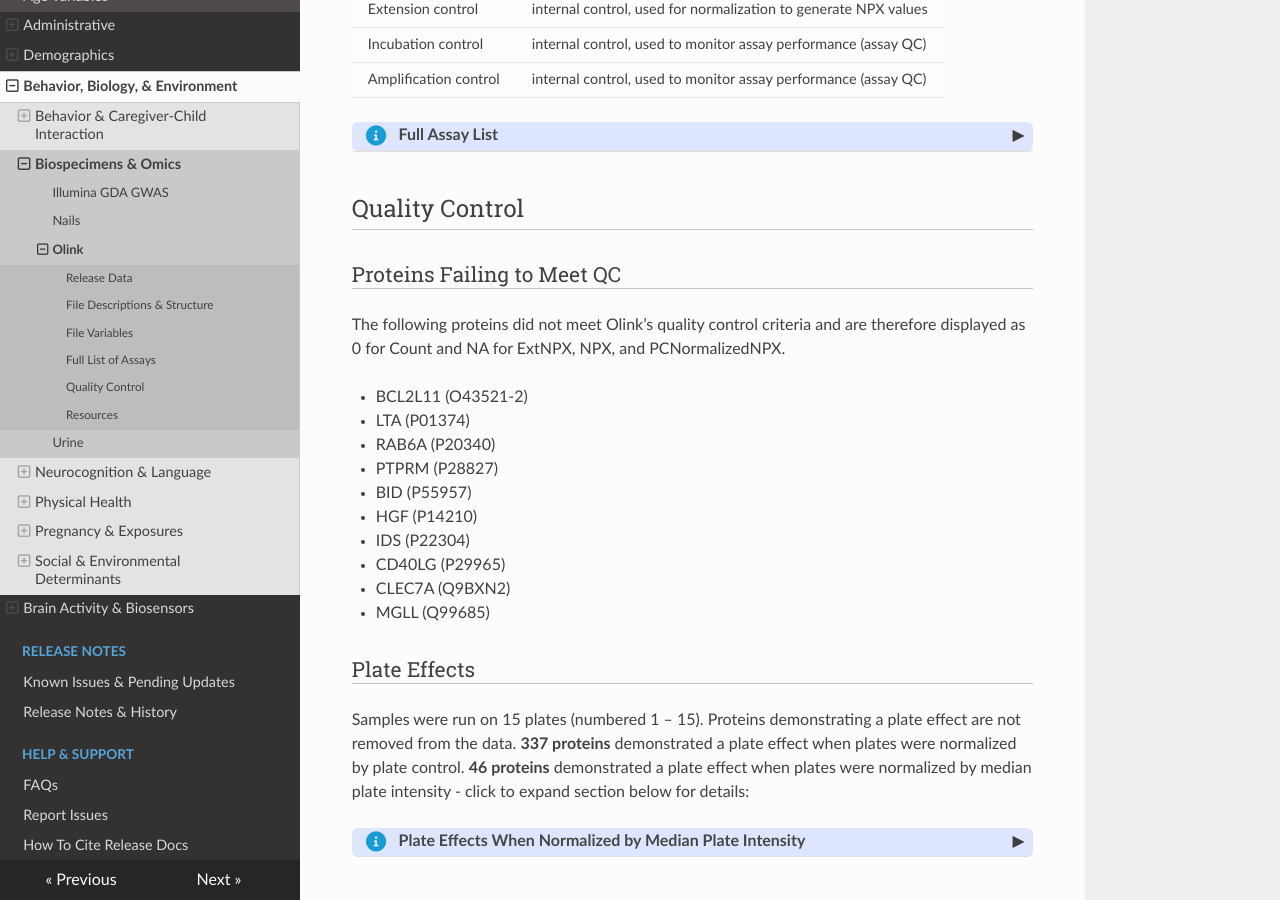
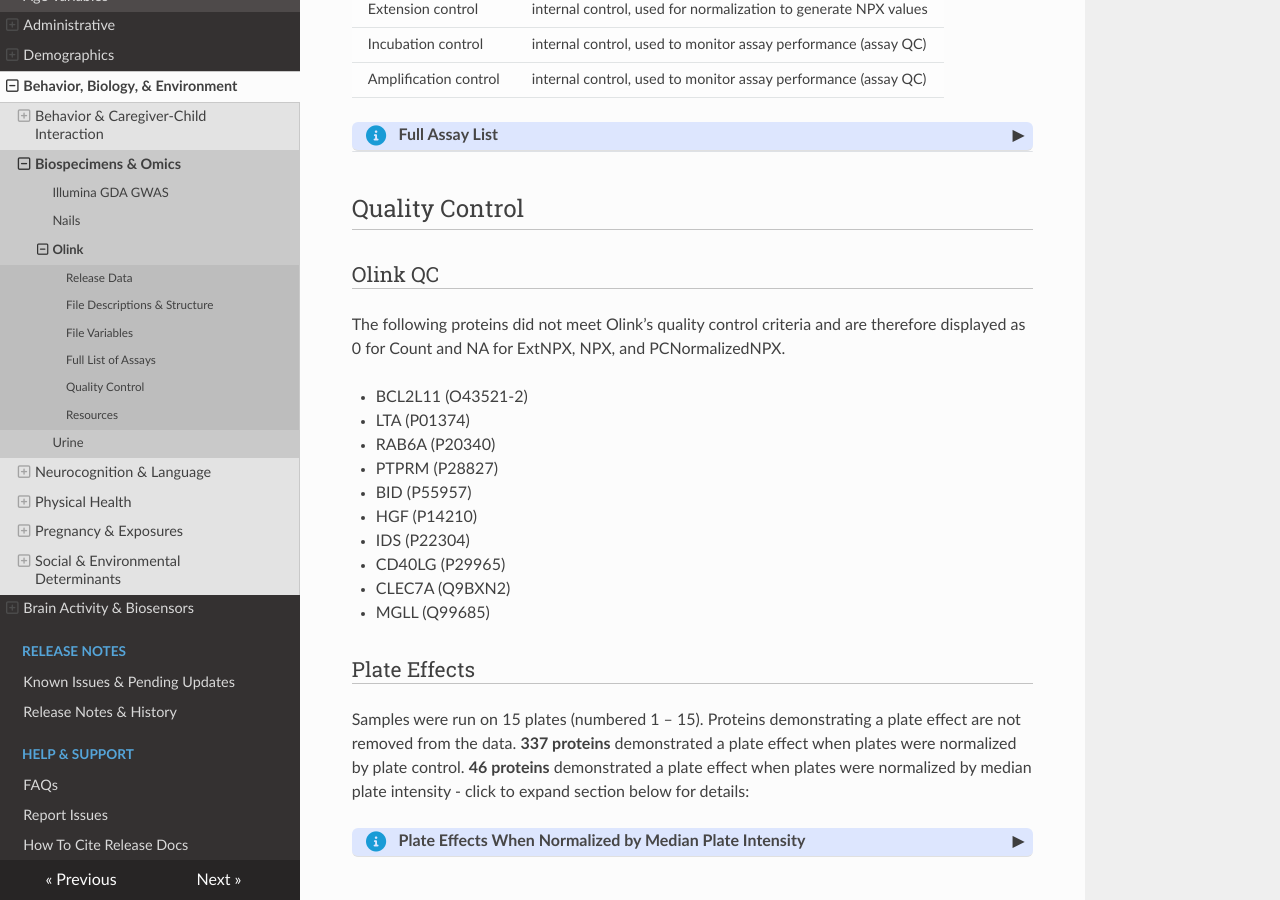
Before and after one commit to nbdc-datahub/hbcd-docs, an MkDocs documentation site: the page built from docs/instruments/biospec/olink.md, in a window 1280 px wide and 900 px high, scrolled down 2339 px. Built offline with MkDocs 1.6.1, drawn with Linux system fonts in a browser that asks for light colours; nearby versions of some CDN libraries.

Commit message:
change section name

```diff
--- a/docs/instruments/biospec/olink.md
+++ b/docs/instruments/biospec/olink.md
@@ -133,7 +133,7 @@ Below are a description of each variable (column) in the Olink files:
 
 ## Quality Control
 
-### Proteins Failing to Meet QC
+### Olink QC
 
 The following proteins did not meet Olink’s quality control criteria and are therefore displayed as 0 for Count and NA for ExtNPX, NPX, and PCNormalizedNPX.
 
```
